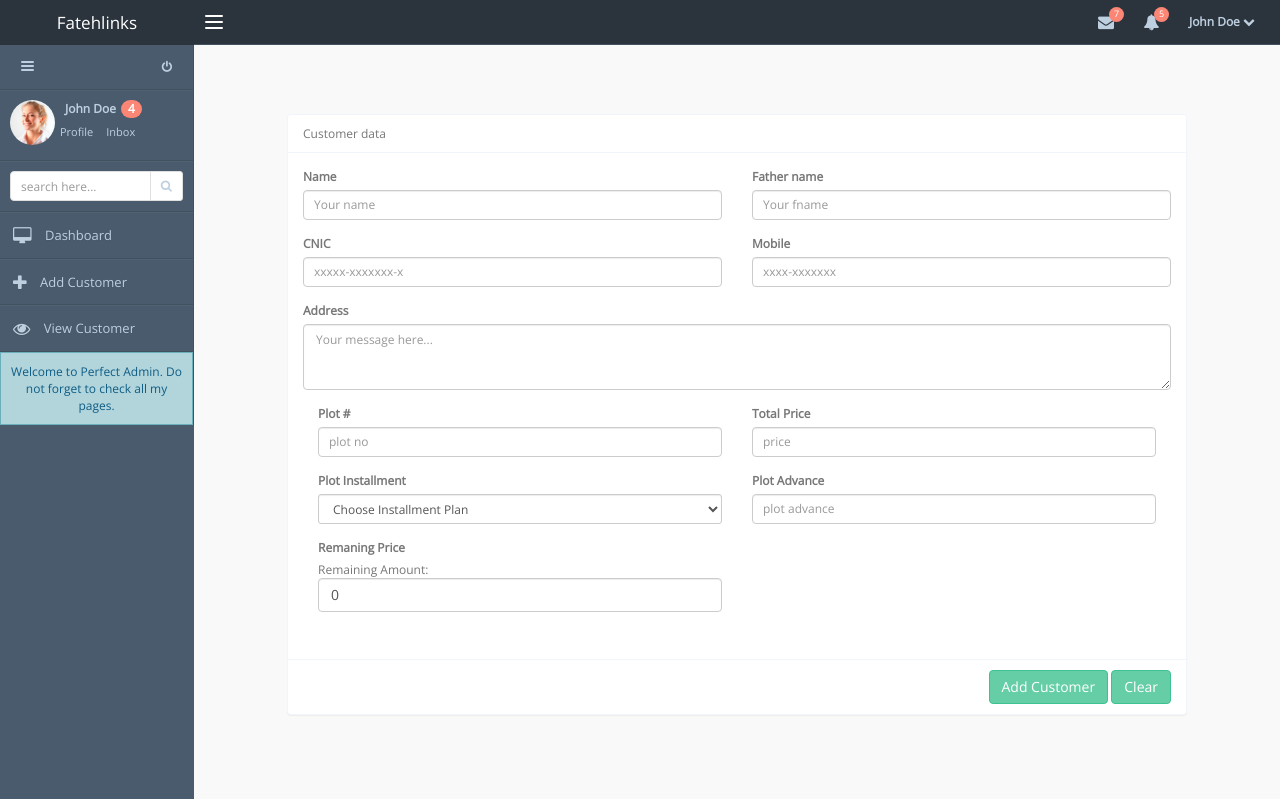
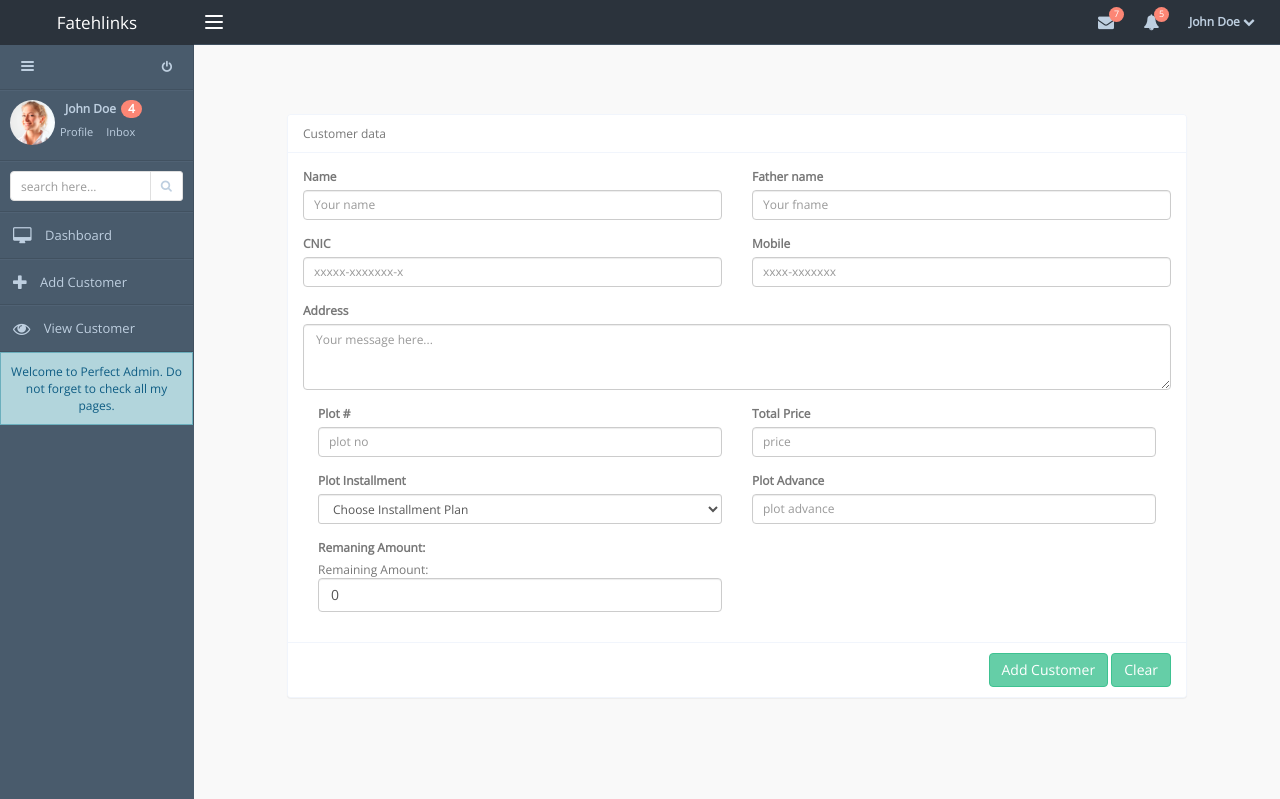
Before and after one commit to Arisha71/real_state, a PHP site: page /add-customer.php in a window 1280 px wide. Shown: the top 799 px of the page. Run offline with PHP 8.4, Linux system fonts and the light colour scheme; the visitor is signed in with stand-in values (Sample User, id 1); some libraries are stand-ins or nearby versions.

Commit message:
Add Customer Page  java Function Complete
Remaning is pending

```diff
--- a/session-demo/add-customer.php
+++ b/session-demo/add-customer.php
@@ -11,7 +11,7 @@
 	<div id="main-container">
 		<div class="row">
 			<div class="col-md-1"></div>
-				<div class="col-md-10" >
+			<div class="col-md-10">
 				<div class="panel panel-default">
 					<form action="fir-add-queries.php" method="post">
 						<div class="panel-heading">
@@ -34,7 +34,7 @@
 								<div class="col-md-6">
 									<div class="form-group">
 										<label class="control-label">CNIC</label>
-											<input type="text" name="cnic" data-inputmask="'mask':'99999-9999999-9'" placeholder="xxxxx-xxxxxxx-x" maxlength="15" placeholder="xxxxx-xxxxxxx-x" class="form-control input-sm" required >
+										<input type="text" name="cnic" data-inputmask="'mask':'99999-9999999-9'" placeholder="xxxxx-xxxxxxx-x" maxlength="15" placeholder="xxxxx-xxxxxxx-x" class="form-control input-sm" required>
 									</div>
 								</div><!-- /.col -->
 								<div class="col-md-6">
@@ -53,13 +53,13 @@
 							<div class="col-md-6">
 								<div class="form-group">
 									<label class="control-label">Plot #</label>
-											<input type="number" placeholder="plot no" name="plotno" class="form-control input-sm" required >
+									<input type="number" placeholder="plot no" name="plotno" class="form-control input-sm" required>
 								</div>
 							</div><!-- /.col -->
 							<div class="col-md-6">
 								<div class="form-group">
 									<label class="control-label">Total Price</label>
-											<input type="number"  placeholder="price" id="totalAmount" name="price" class="form-control input-sm">
+									<input type="number" placeholder="price" id="totalAmount" name="price" class="form-control input-sm">
 								</div>
 							</div><!-- /.col -->
 							<div class="col-md-6">
@@ -80,21 +80,17 @@
 							<div class="col-md-6">
 								<div class="form-group">
 									<label class="control-label">Plot Advance</label>
-											<input  type="number" placeholder="plot advance" id="amountPaid" name="advance" class="form-control input-sm">
+									<input type="number" placeholder="plot advance" id="amountPaid" name="advance" class="form-control input-sm">
 								</div>
 							</div><!-- /.col -->
 							<div class="col-md-6">
 								<div class="form-group">
-											<label class="control-label">Remaning Price</label>
-											<!-- <input type="number" name="remaning" placeholder="remainig" id="remainingAmount" class="form-control input-sm" required > -->
+									<label class="control-label">Remaning Amount:</label>
 									<p class="text-bold">Remaining Amount:<span class="form-control" name="remaning" id="remainingAmount">0</span></p>
 
 								</div>
 							</div><!-- /.col -->
 						</div>
-							<br>
-
-
 						<script>
 							// Function to calculate the remaining amount
 							function calculateRemainingAmount() {
@@ -110,7 +106,7 @@
 								const remainingAmount = totalAmount - amountPaid;
 
 								// Update the display
-      remainingAmountSpan.textContent = remainingAmount.toFixed(2);
+								remainingAmountSpan.textContent = remainingAmount.toFixed(0);
 							}
 
 							// Attach event listeners to the input fields
@@ -134,6 +130,7 @@
 <a href="blank.html" id="scroll-to-top" class="hidden-print"><i class="fa fa-chevron-up"></i></a>
 
 </body>
+
 </html>
 
 <!-- <script src="./maskingCNIC/jquery.min.js"></script> -->
```
Lines whose indentation alone changed are shown as unchanged.
